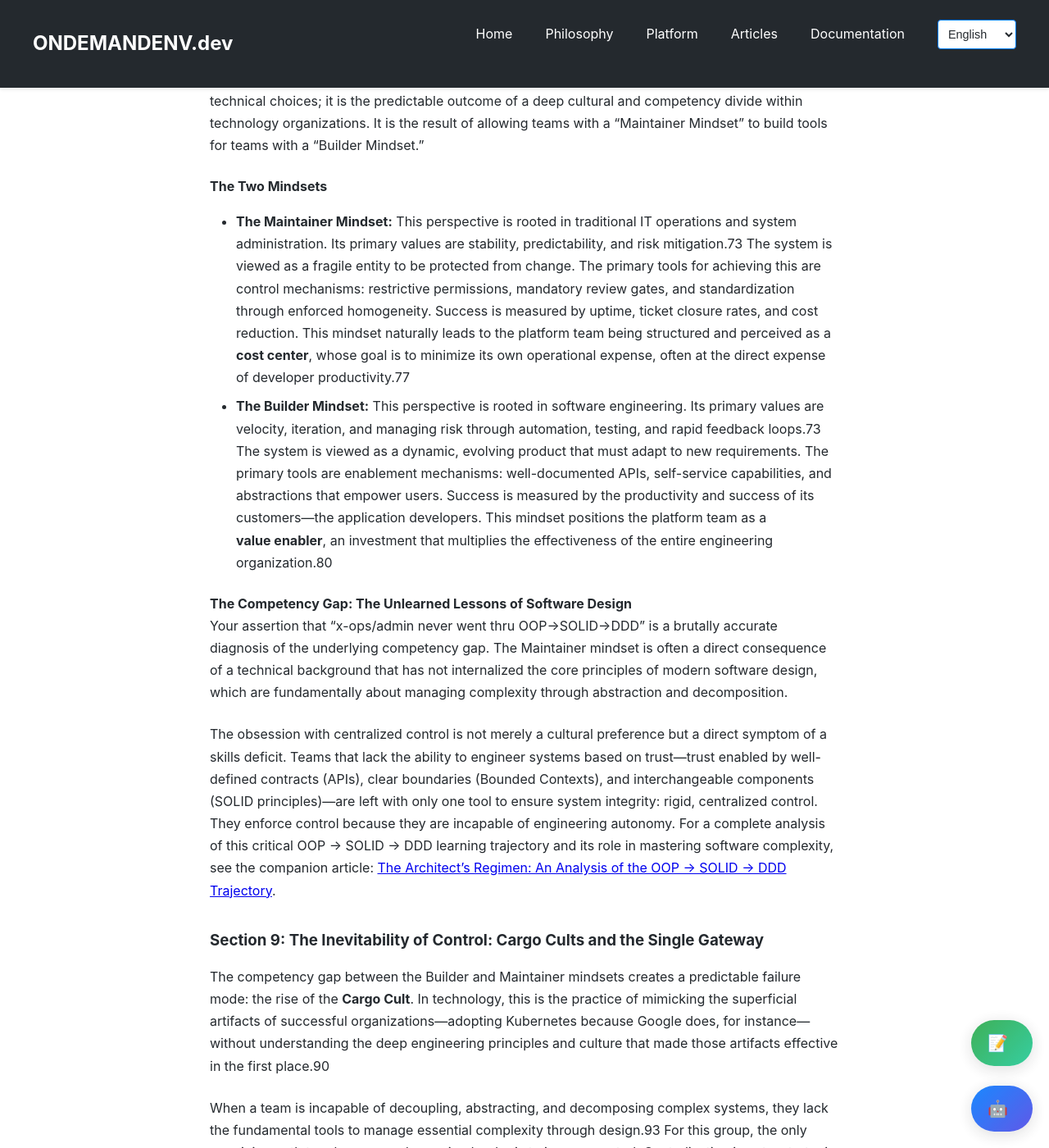
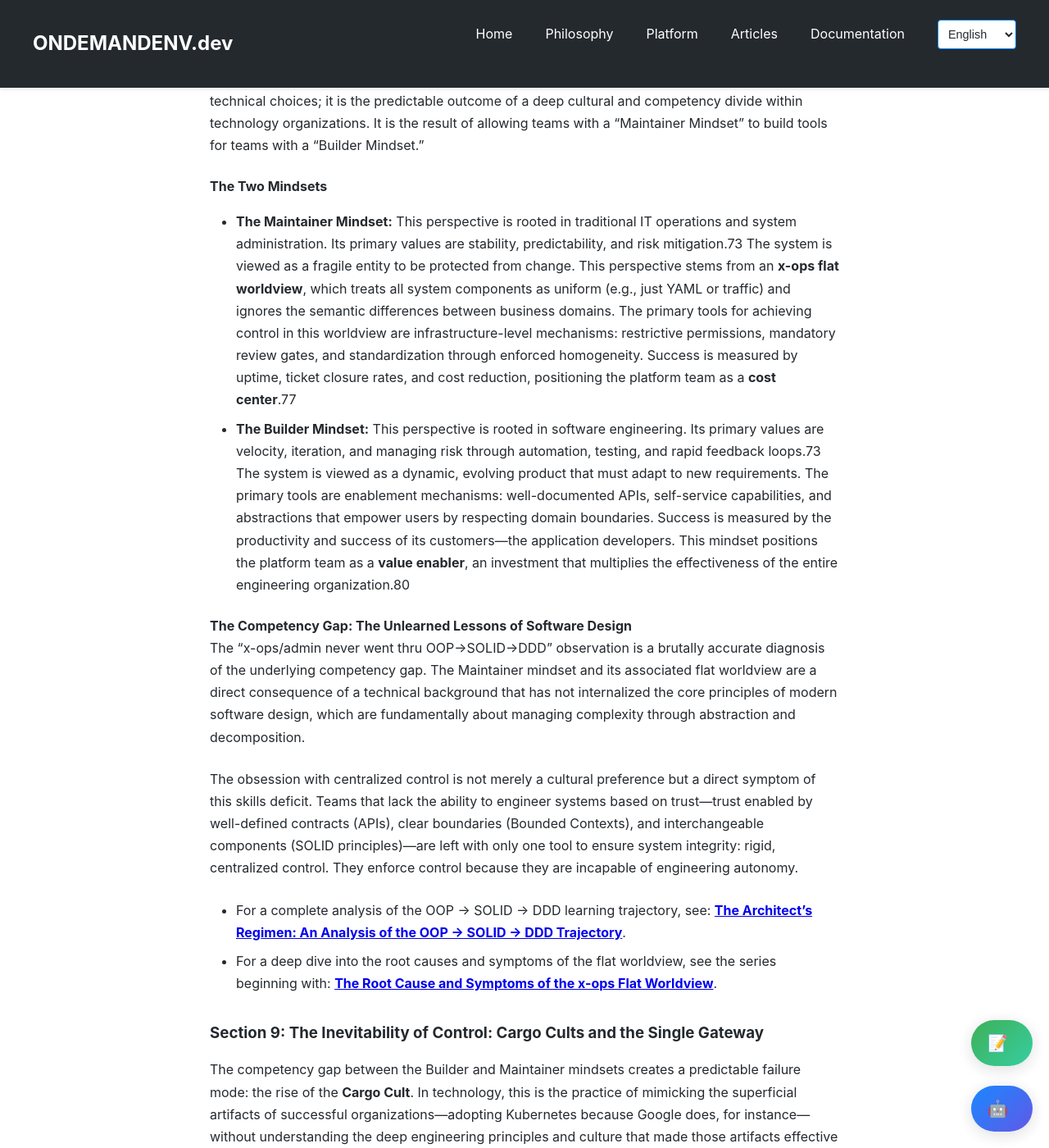
Before and after one commit to ondemandenv/ondemandenv.github.io, a Jekyll site: the page built from articles/builders-gambit-escaping-tyranny-control-domain-driven-platform-engineering.md, in a window 1280 px wide and 1400 px high, scrolled down 13838 px. Shown: the whole window at 82% size. Built offline with Jekyll 4.4.1, drawn with Linux system fonts in a browser that asks for light colours; a script that is not in the unit is left out; some of the changed text lies outside the part shown.

Commit message:
reverse competence ++

```diff
--- a/articles/builders-gambit-escaping-tyranny-control-domain-driven-platform-engineering.md
+++ b/articles/builders-gambit-escaping-tyranny-control-domain-driven-platform-engineering.md
@@ -188,16 +188,17 @@ The tendency to create control-oriented, high-friction platforms is not merely a
 
 #### **The Two Mindsets**
 
-* **The Maintainer Mindset:** This perspective is rooted in traditional IT operations and system administration. Its primary values are stability, predictability, and risk mitigation.73 The system is viewed as a fragile entity to be protected from change. The primary tools for achieving this are control mechanisms: restrictive permissions, mandatory review gates, and standardization through enforced homogeneity. Success is measured by uptime, ticket closure rates, and cost reduction. This mindset naturally leads to the platform team being structured and perceived as a
-  **cost center**, whose goal is to minimize its own operational expense, often at the direct expense of developer productivity.77
-* **The Builder Mindset:** This perspective is rooted in software engineering. Its primary values are velocity, iteration, and managing risk through automation, testing, and rapid feedback loops.73 The system is viewed as a dynamic, evolving product that must adapt to new requirements. The primary tools are enablement mechanisms: well-documented APIs, self-service capabilities, and abstractions that empower users. Success is measured by the productivity and success of its customers—the application developers. This mindset positions the platform team as a
-  **value enabler**, an investment that multiplies the effectiveness of the entire engineering organization.80
+*   **The Maintainer Mindset:** This perspective is rooted in traditional IT operations and system administration. Its primary values are stability, predictability, and risk mitigation.73 The system is viewed as a fragile entity to be protected from change. This perspective stems from an **x-ops flat worldview**, which treats all system components as uniform (e.g., just YAML or traffic) and ignores the semantic differences between business domains. The primary tools for achieving control in this worldview are infrastructure-level mechanisms: restrictive permissions, mandatory review gates, and standardization through enforced homogeneity. Success is measured by uptime, ticket closure rates, and cost reduction, positioning the platform team as a **cost center**.77
+*   **The Builder Mindset:** This perspective is rooted in software engineering. Its primary values are velocity, iteration, and managing risk through automation, testing, and rapid feedback loops.73 The system is viewed as a dynamic, evolving product that must adapt to new requirements. The primary tools are enablement mechanisms: well-documented APIs, self-service capabilities, and abstractions that empower users by respecting domain boundaries. Success is measured by the productivity and success of its customers—the application developers. This mindset positions the platform team as a **value enabler**, an investment that multiplies the effectiveness of the entire engineering organization.80
 
 #### **The Competency Gap: The Unlearned Lessons of Software Design**
 
-Your assertion that "x-ops/admin never went thru OOP->SOLID->DDD" is a brutally accurate diagnosis of the underlying competency gap. The Maintainer mindset is often a direct consequence of a technical background that has not internalized the core principles of modern software design, which are fundamentally about managing complexity through abstraction and decomposition.
+The "x-ops/admin never went thru OOP->SOLID->DDD" observation is a brutally accurate diagnosis of the underlying competency gap. The Maintainer mindset and its associated flat worldview are a direct consequence of a technical background that has not internalized the core principles of modern software design, which are fundamentally about managing complexity through abstraction and decomposition.
 
-The obsession with centralized control is not merely a cultural preference but a direct symptom of a skills deficit. Teams that lack the ability to engineer systems based on trust—trust enabled by well-defined contracts (APIs), clear boundaries (Bounded Contexts), and interchangeable components (SOLID principles)—are left with only one tool to ensure system integrity: rigid, centralized control. They enforce control because they are incapable of engineering autonomy. For a complete analysis of this critical OOP → SOLID → DDD learning trajectory and its role in mastering software complexity, see the companion article: [The Architect's Regimen: An Analysis of the OOP → SOLID → DDD Trajectory](/articles/oop-solid-ddd-architects-regimen/).
+The obsession with centralized control is not merely a cultural preference but a direct symptom of this skills deficit. Teams that lack the ability to engineer systems based on trust—trust enabled by well-defined contracts (APIs), clear boundaries (Bounded Contexts), and interchangeable components (SOLID principles)—are left with only one tool to ensure system integrity: rigid, centralized control. They enforce control because they are incapable of engineering autonomy.
+
+*   For a complete analysis of the OOP → SOLID → DDD learning trajectory, see: **[The Architect's Regimen: An Analysis of the OOP → SOLID → DDD Trajectory](/articles/oop-solid-ddd-architects-regimen/)**.
+*   For a deep dive into the root causes and symptoms of the flat worldview, see the series beginning with: **[The Root Cause and Symptoms of the x-ops Flat Worldview](/articles/root-cause-x-ops-flat-worldview-1)**.
 
 ### **Section 9: The Inevitability of Control: Cargo Cults and the Single Gateway**
 
@@ -290,7 +291,7 @@ The transition to a domain-driven, enablement-first platform cannot succeed if t
 
 When platform teams are measured and incentivized using traditional IT metrics, their behavior will inevitably optimize for control and risk aversion, creating friction for developers.127
 
-* **Incentivizing Cost Reduction:** If a platform team's primary KPI is to "reduce infrastructure spend," they will be heavily disincentivized from investing in better developer tooling, which is often seen as a discretionary expense. They will favor cheaper, less user-friendly solutions and resist any changes that might increase costs, even if those changes would dramatically improve developer productivity.129
+* **Incentivizing Cost Reduction:** If a platform team's primary KPI is to "reduce infrastructure spend," they will be heavily disincentivized from investing in better tooling, which is often seen as a discretionary expense. They will favor cheaper, less user-friendly solutions and resist any changes that might increase costs, even if those changes would dramatically improve developer productivity.129
 * **Incentivizing Uptime/Stability:** If the primary goal is maximizing uptime or minimizing incidents, the team's rational response is to become a gatekeeper. They will institute strict, manual change review processes and resist frequent deployments, as every change introduces risk. This directly conflicts with the goal of enabling fast, iterative delivery for stream-aligned teams.128
 * **Incentivizing Ticket Closure Rates:** Measuring a team on how quickly they close tickets encourages them to optimize for simple, transactional work rather than investing in self-service solutions that would eliminate the need for tickets altogether.
 
@@ -330,7 +331,7 @@ Ultimately, the choice facing every large technology organization is not between
 #### **Works cited**
 
 1. What is platform engineering? | Microsoft Learn, accessed September 16, 2025, [https://learn.microsoft.com/en-us/platform-engineering/what-is-platform-engineering](https://learn.microsoft.com/en-us/platform-engineering/what-is-platform-engineering)
-2. What is platform engineering? - Red Hat, accessed September 16, 2025, [https://www.redhat.com/en/topics/platform-engineering/what-is-platform-engineering](https://www.redhat.com/en/topics/platform-engineering/what-is-platform-engineering)
+2. What is platform engineering? - Red Hat, accessed September 16, 2025, [https://www.redhat.com/en/topics/platform-engineering/what-is-platform-engineering](https://www.redhat.com/en/topics/platform-engineering)
 3. en.wikipedia.org, accessed September 16, 2025, [https://en.wikipedia.org/wiki/Platform_engineering](https://en.wikipedia.org/wiki/Platform_engineering)
 4. What is platform engineering? | VMware, accessed September 16, 2025, [https://www.vmware.com/topics/platform-engineering](https://www.vmware.com/topics/platform-engineering)
 5. What is platform engineering? | Google Cloud, accessed September 16, 2025, [https://cloud.google.com/solutions/platform-engineering](https://cloud.google.com/solutions/platform-engineering)
```
